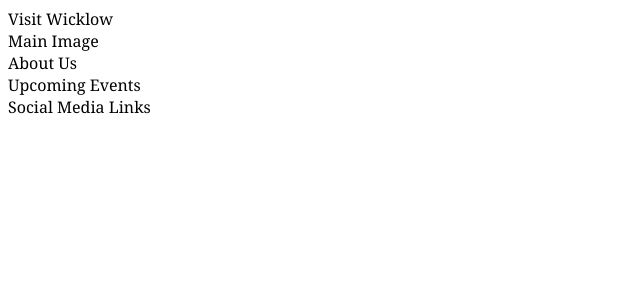
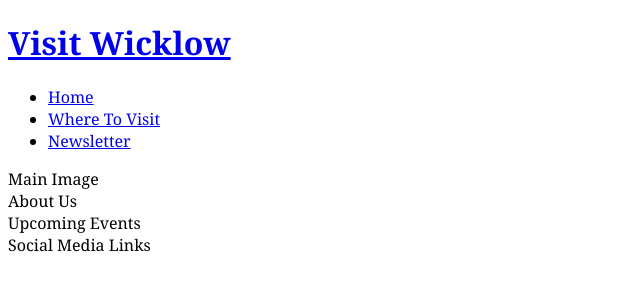
Before and after one commit to Keithobrien90/1st-Milestone-Project, a plain HTML site: page index.html in a window 1280 px wide. Shown: the whole page, without its empty margins (0-640 px from the left). Drawn offline with Linux system fonts and the light colour scheme.

Commit message:
add basic header structure, including links for navigation

```diff
--- a/index.html
+++ b/index.html
@@ -12,7 +12,22 @@
     <title>Visit Wicklow</title>
 </head>
 <body>
-    <header>Visit Wicklow</header>
+    <header>
+        <a href="index.html">
+        <h1>Visit Wicklow</h1> </a>
+        <nav>
+            <ul> <li>
+                <a href="index.html">Home</a>
+                </li>
+                <li>
+                <a href="#">Where To Visit</a>
+                </li>
+                <li>
+                <a href="#">Newsletter</a>
+                </li>
+            </ul>
+        </nav>
+    </header>
     <section>
         Main Image
     </section>
```
